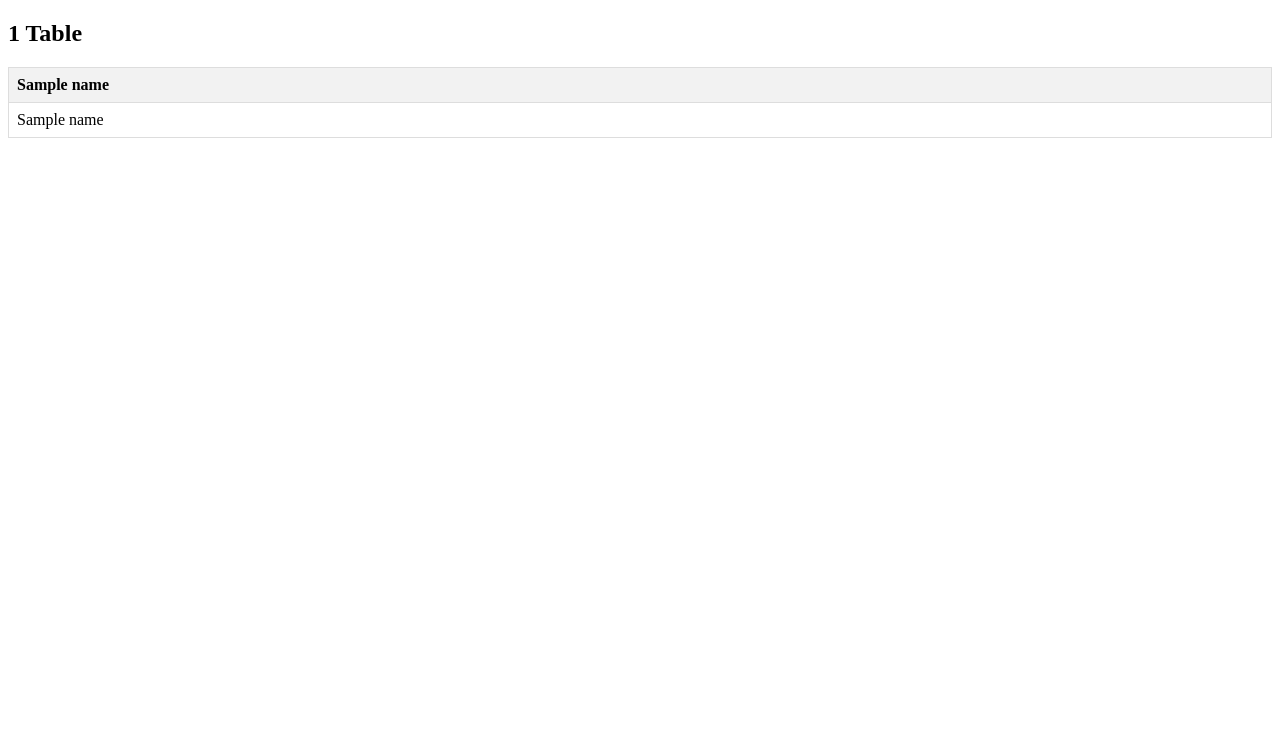
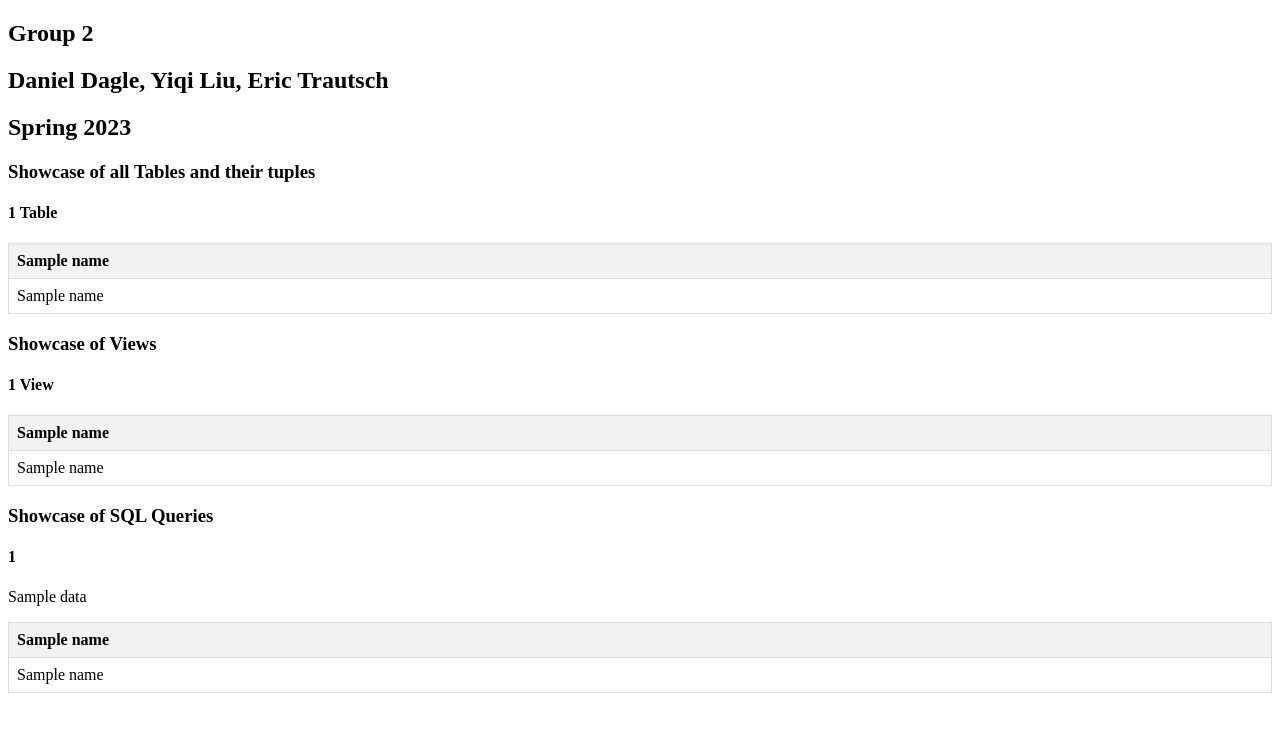
Before and after one commit to ericTrautsch/mysql-docker-cs4400-project, a Flask app: template app/templates/table.html in a window 1280 px wide. Shown: the top 732 px of the page. Run offline with Flask 3, Linux system fonts and the light colour scheme; the template is opened without the code that fills it: most values are stand-ins (such as "Sample title", 1, 10 or a date in 2020).

Commit message:
Update app code to properly execute arbitrary SQL commands

```diff
--- a/app/app.py
+++ b/app/app.py
@@ -11,7 +11,7 @@ app = Flask(__name__)
 
 
 
-def get_tables(tables = ['Inventory', 'Outgoing', 'Incoming', 'Part', 'StorageArea', 'Customer', 'Supplier', 'Employee']) -> List[Dict]:
+def get_tables(tables) -> List[Dict]:
 
 
     config = {
@@ -37,11 +37,39 @@ def get_tables(tables = ['Inventory', 'Outgoing', 'Incoming', 'Part', 'StorageAr
             results += [('error', 'error', 'error')]
     return results
 
+def execute_query(sql, query_name, query_desciption) -> List[Dict]:
+
+    config = {
+    'user': f'{os.environ.get("DB_USER")}',
+    'password': f'{os.environ.get("DB_PASSWORD")}',
+    'host': f'{os.environ.get("HOST")}',
+    'port': '3306',
+    'database': f'{os.environ.get("DATABASE")}'}
+
+    results = []
+    try:
+        connection = mysql.connector.connect(**config)
+        cursor = connection.cursor()
+        cursor.execute(sql)
+        names = [field_md[0] for field_md in cursor.description]
+        data = cursor.fetchall()
+        results = (query_name, names, data, query_desciption)
+        cursor.close()
+        connection.close()
+    except:
+        # todo: flash an error message to html display
+        results += [('error', 'error', 'error', 'error')]
+    return results
+
 @app.route('/')
 def index() -> str:
-    result = get_tables()
+    tables = get_tables(['Inventory', 'Outgoing', 'Incoming', 'Part', 'StorageArea', 'Customer', 'Supplier', 'Employee'])
+    views = get_tables(['inventory_summary', 'customer_sales_summary'])
+    queries = [execute_query('SELECT * FROM Customer', 'Customer Query', 'Select all the tuples from Customer table'),
+               execute_query('SELECT * FROM Supplier', 'Supplier Query', 'SELECT all tuples from Supplier Table!')
+               ]
     # print('RESULT HERE', result)
-    return render_template('table.html', list_tables = result)
+    return render_template('table.html', list_tables = tables, list_views = views, list_queries = queries)
 
 if __name__ == '__main__':
     app.run(host='0.0.0.0', port = os.environ.get('PORT'))
--- a/app/templates/index.html
+++ b/app/templates/index.html
@@ -5,6 +5,10 @@
     <link rel="stylesheet" href="{{ url_for('static', filename='style.css') }}">
   </head>
   <body>
+    <h2>Group 2</h2>
+    <h2>Daniel Dagle, Yiqi Liu, Eric Trautsch</h2>
+    <h2>Spring 2023</h2>
+
     {% block table %}  <!-- This is where you would render your Jinja template for the table -->
     {% endblock %}
   </body>
--- a/app/templates/table.html
+++ b/app/templates/table.html
@@ -1,9 +1,11 @@
 {% extends "index.html" %}
 
 {% block table %}
+<h3>Showcase of all Tables and their tuples</h3>
+
 {% for data in list_tables %}
 <table>
-    <h2>{{data[0]}} Table</h2>
+    <h4>{{data[0]}} Table</h4>
     <thead>
       <tr>
         {% for column in data[1] %}
@@ -22,4 +24,57 @@
     </tbody>
   </table>
 {% endfor %}
+
+
+
+<h3>Showcase of Views</h3>
+
+{% for data in list_views %}
+<table>
+    <h4>{{data[0]}} View</h4>
+    <thead>
+      <tr>
+        {% for column in data[1] %}
+          <th>{{ column }}</th>
+        {% endfor %}
+      </tr>
+    </thead>
+    <tbody>
+      {% for row in data[2] %}
+        <tr>
+          {% for value in row %}
+            <td>{{ value }}</td>
+          {% endfor %}
+        </tr>
+      {% endfor %}
+    </tbody>
+  </table>
+{% endfor %}
+
+<h3>Showcase of SQL Queries</h3>
+
+{% for data in list_queries %}
+<h4>{{data[0]}}</h4>
+<p>{{data[3]}}</p>
+<table>
+    <thead>
+      <tr>
+        {% for column in data[1] %}
+          <th>{{ column }}</th>
+        {% endfor %}
+      </tr>
+    </thead>
+    <tbody>
+      {% for row in data[2] %}
+        <tr>
+          {% for value in row %}
+            <td>{{ value }}</td>
+          {% endfor %}
+        </tr>
+      {% endfor %}
+    </tbody>
+  </table>
+{% endfor %}
+
+
 {% endblock %}
```
Also changed, not shown: app/init.sql (deleted, +0 -17 lines).
